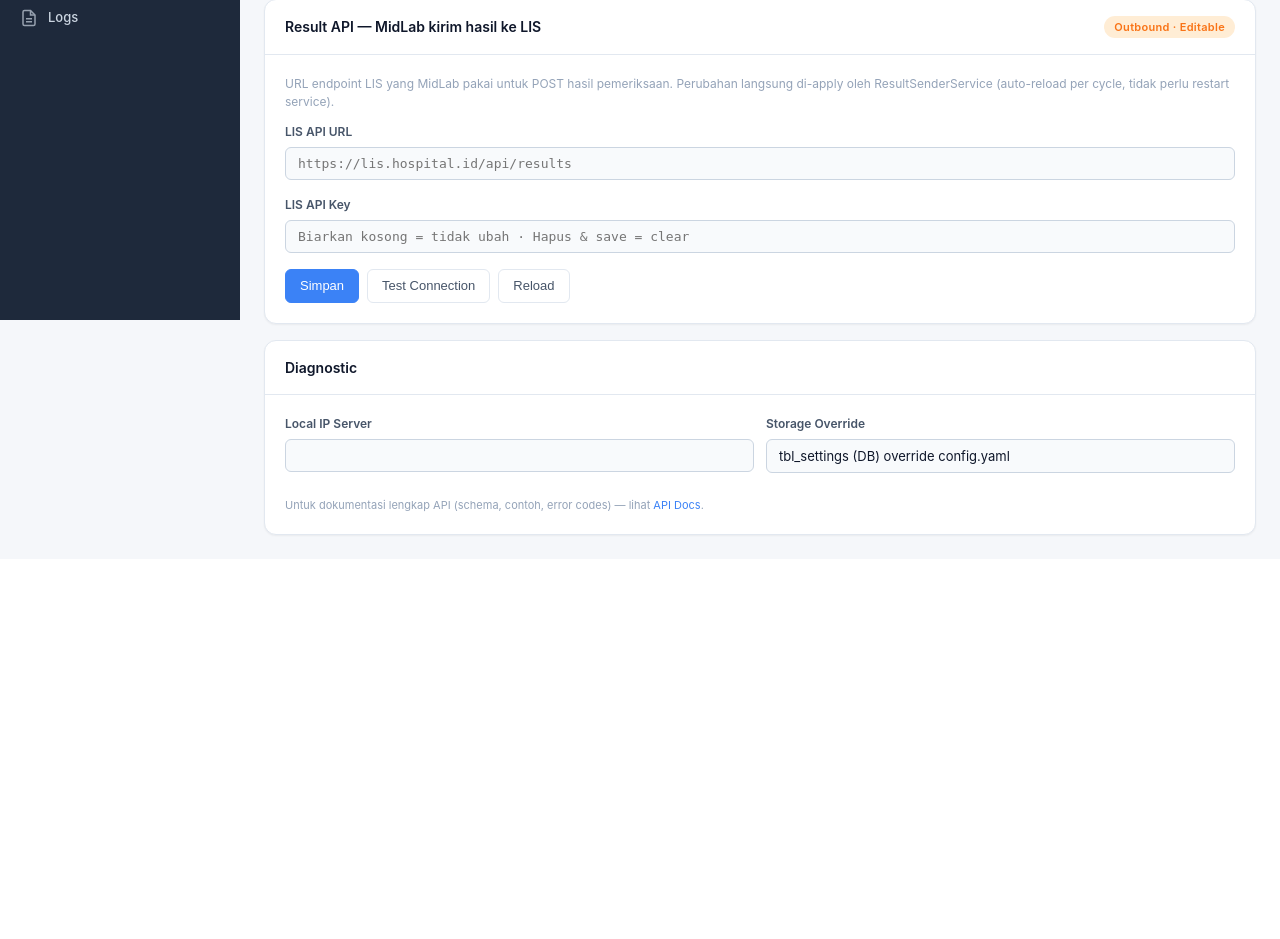
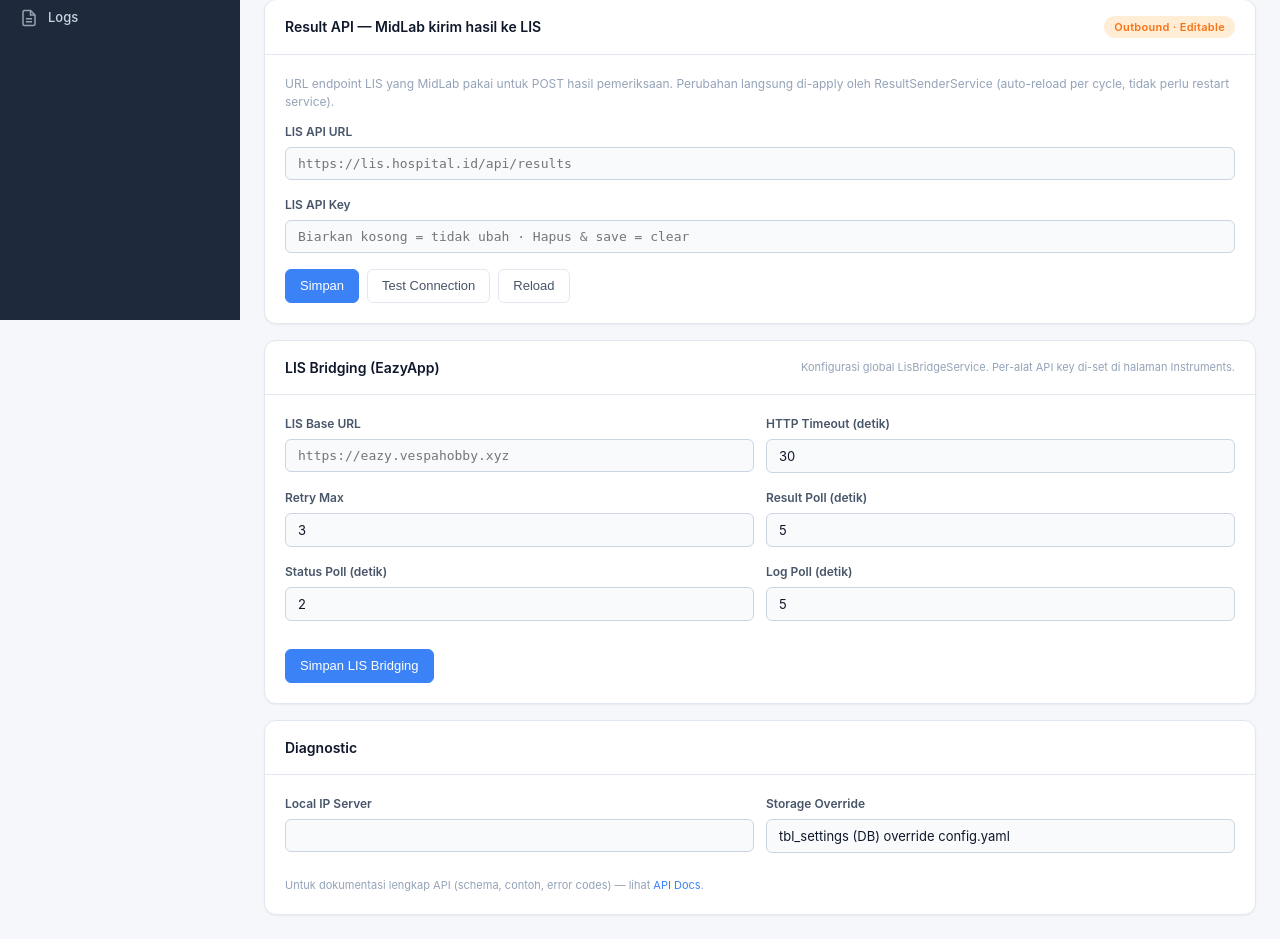
Before and after one commit to live-itech/midlab, a FastAPI app: page /settings in a window 1280 px wide. Shown: the part 480-1419 px from the top of the page. Before the commit the page ends 1017 px from the top, so only its background shows below. Run offline with FastAPI, Linux system fonts and the light colour scheme; data that the repository does not hold is empty; parts of the project's set-up code (start-up, migrations or seed data) failed here and were passed over.

Commit message:
webconsole: settings page with global LIS bridging keys
Co-Authored-By: Claude Opus 4.7 <noreply@anthropic.com>

```diff
--- a/services/web_console/api.py
+++ b/services/web_console/api.py
@@ -667,6 +667,13 @@ class SettingsResponse(BaseModel):
     lis_api_key_masked: str
     lis_api_key_set: bool
     local_ip: str
+    # LIS Bridging (EazyApp) — global settings
+    lis_base_url: str = ""
+    lis_http_timeout: int = 30
+    lis_retry_max: int = 3
+    lis_result_poll_interval: int = 5
+    lis_status_poll_interval: int = 2
+    lis_log_poll_interval: int = 5
 
 
 class SettingsUpdateRequest(BaseModel):
@@ -674,6 +681,13 @@ class SettingsUpdateRequest(BaseModel):
     lis_api_url: Optional[str] = None
     # Kirim string kosong "" untuk hapus key; null untuk tidak ubah
     lis_api_key: Optional[str] = None
+    # LIS Bridging (EazyApp) global settings
+    lis_base_url: Optional[str] = None
+    lis_http_timeout: Optional[int] = None
+    lis_retry_max: Optional[int] = None
+    lis_result_poll_interval: Optional[int] = None
+    lis_status_poll_interval: Optional[int] = None
+    lis_log_poll_interval: Optional[int] = None
 
 
 class LisTestRequest(BaseModel):
@@ -710,6 +724,13 @@ def _build_settings_response() -> SettingsResponse:
         or ""
     )
 
+    def _int_setting(key, default):
+        v = get_setting(key, default=None)
+        try:
+            return int(v) if v is not None else default
+        except (TypeError, ValueError):
+            return default
+
     return SettingsResponse(
         order_api_url=f"http://{local_ip}:{order_port}/api/orders",
         order_api_key_set=bool(order_api_key),
@@ -717,6 +738,12 @@ def _build_settings_response() -> SettingsResponse:
         lis_api_key_masked=_mask_key(lis_key),
         lis_api_key_set=bool(lis_key),
         local_ip=local_ip,
+        lis_base_url=get_setting("lis.base_url", default="") or "",
+        lis_http_timeout=_int_setting("lis.http_timeout", 30),
+        lis_retry_max=_int_setting("lis.retry_max", 3),
+        lis_result_poll_interval=_int_setting("lis.result_poll_interval", 5),
+        lis_status_poll_interval=_int_setting("lis.status_poll_interval", 2),
+        lis_log_poll_interval=_int_setting("lis.log_poll_interval", 5),
     )
 
 
@@ -761,6 +788,24 @@ async def update_settings(
         if not ok:
             raise HTTPException(500, "Gagal simpan lis.api_key")
         logger.info("Setting lis.api_key updated")
+
+    # LIS Bridging (EazyApp) global settings
+    if body.lis_base_url is not None:
+        url = body.lis_base_url.strip()
+        if url and not (url.startswith("http://") or url.startswith("https://")):
+            raise HTTPException(400, "lis_base_url harus dimulai http:// atau https://")
+        set_setting("lis.base_url", url)
+        logger.info(f"Setting lis.base_url updated: {url or '(cleared)'}")
+    for field, key in (
+        ("lis_http_timeout", "lis.http_timeout"),
+        ("lis_retry_max", "lis.retry_max"),
+        ("lis_result_poll_interval", "lis.result_poll_interval"),
+        ("lis_status_poll_interval", "lis.status_poll_interval"),
+        ("lis_log_poll_interval", "lis.log_poll_interval"),
+    ):
+        v = getattr(body, field)
+        if v is not None:
+            set_setting(key, str(v))
 
     return _build_settings_response()
 
--- a/services/web_console/templates/settings.html
+++ b/services/web_console/templates/settings.html
@@ -82,6 +82,50 @@
   </div>
 </div>
 
+<!-- ===== LIS BRIDGING (EazyApp) ===== -->
+<div class="card mb-4">
+  <div class="card-header">
+    <h2>LIS Bridging (EazyApp)</h2>
+    <p class="text-xs text-muted">Konfigurasi global LisBridgeService. Per-alat API key di-set di halaman Instruments.</p>
+  </div>
+  <div class="card-body">
+    <div class="form-row">
+      <div class="form-group">
+        <label class="form-label">LIS Base URL</label>
+        <input type="url" class="form-input font-mono" id="lis-base-url"
+               placeholder="https://eazy.vespahobby.xyz">
+      </div>
+      <div class="form-group">
+        <label class="form-label">HTTP Timeout (detik)</label>
+        <input type="number" class="form-input" id="lis-http-timeout" min="1" value="30">
+      </div>
+    </div>
+    <div class="form-row">
+      <div class="form-group">
+        <label class="form-label">Retry Max</label>
+        <input type="number" class="form-input" id="lis-retry-max" min="1" max="10" value="3">
+      </div>
+      <div class="form-group">
+        <label class="form-label">Result Poll (detik)</label>
+        <input type="number" class="form-input" id="lis-result-poll" min="1" value="5">
+      </div>
+    </div>
+    <div class="form-row">
+      <div class="form-group">
+        <label class="form-label">Status Poll (detik)</label>
+        <input type="number" class="form-input" id="lis-status-poll" min="1" value="2">
+      </div>
+      <div class="form-group">
+        <label class="form-label">Log Poll (detik)</label>
+        <input type="number" class="form-input" id="lis-log-poll" min="1" value="5">
+      </div>
+    </div>
+    <div class="d-flex gap-2 mt-3">
+      <button class="btn btn-primary" onclick="saveBridgeSettings()">Simpan LIS Bridging</button>
+    </div>
+  </div>
+</div>
+
 <!-- ===== INFO ===== -->
 <div class="card">
   <div class="card-header"><h2>Diagnostic</h2></div>
@@ -125,6 +169,12 @@
       document.getElementById('lis-key-status').textContent = current.lis_api_key_set
         ? `· tersimpan: ${current.lis_api_key_masked}` : '';
       document.getElementById('local-ip').value = current.local_ip;
+      document.getElementById('lis-base-url').value = current.lis_base_url || '';
+      document.getElementById('lis-http-timeout').value = current.lis_http_timeout || 30;
+      document.getElementById('lis-retry-max').value = current.lis_retry_max || 3;
+      document.getElementById('lis-result-poll').value = current.lis_result_poll_interval || 5;
+      document.getElementById('lis-status-poll').value = current.lis_status_poll_interval || 2;
+      document.getElementById('lis-log-poll').value = current.lis_log_poll_interval || 5;
       renderCurlExample();
     } catch (err) {
       App.toast(err.message, 'error');
@@ -194,6 +244,24 @@
     }
   };
 
+  window.saveBridgeSettings = async function() {
+    const body = {
+      lis_base_url: document.getElementById('lis-base-url').value.trim(),
+      lis_http_timeout: parseInt(document.getElementById('lis-http-timeout').value) || 30,
+      lis_retry_max: parseInt(document.getElementById('lis-retry-max').value) || 3,
+      lis_result_poll_interval: parseInt(document.getElementById('lis-result-poll').value) || 5,
+      lis_status_poll_interval: parseInt(document.getElementById('lis-status-poll').value) || 2,
+      lis_log_poll_interval: parseInt(document.getElementById('lis-log-poll').value) || 5,
+    };
+    try {
+      await App.api('/api/settings', { method: 'PUT', body });
+      App.toast('LIS Bridging settings tersimpan', 'success');
+      loadSettings();
+    } catch (err) {
+      App.toast(err.message, 'error');
+    }
+  };
+
   loadSettings();
 })();
 </script>
```
